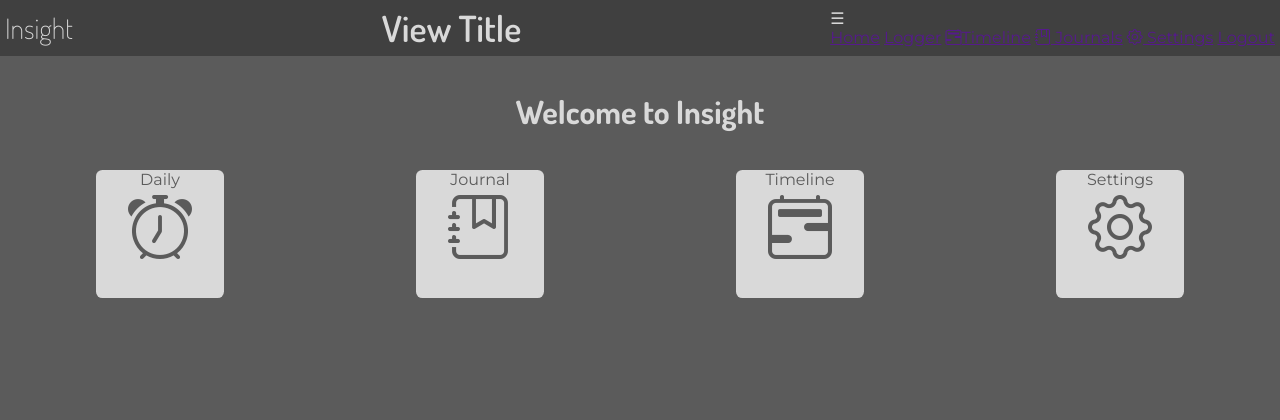
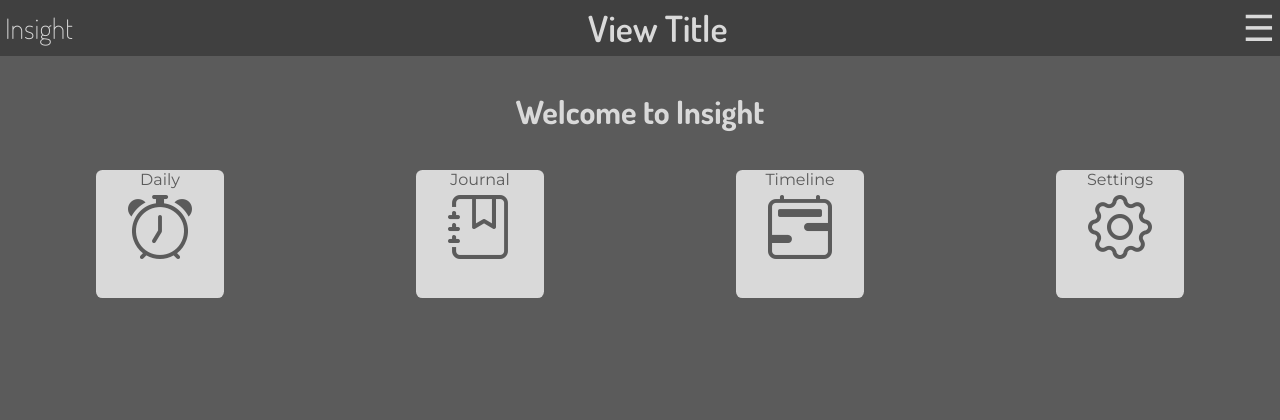
Before and after one commit to johnhansengit/insight, a Django app: page / in a window 1280 px wide. Shown: the top 420 px of the page. Run offline with Django 5.2, Linux system fonts and the light colour scheme.

Commit message:
Updates to nav styling

```diff
--- a/main_app/static/css/style.css
+++ b/main_app/static/css/style.css
@@ -48,7 +48,7 @@ header {
 
 main {
     width: 100%;
-    margin-top: 70px;
+    padding-top: 70px;
     display: flex;
     flex-direction: column;
 }
@@ -184,3 +184,31 @@ h1.home{
 #home-settings:hover::before {
     content: "Adjust user settings";
 }
+
+#hamburger-menu {
+    font-size: 36px;
+    color: var(--darkmode-lighttext);
+    cursor: pointer;
+}
+
+#nav-grid {
+    position: absolute;
+    right: 0;
+    width: 25vw;
+    display: flex;
+    opacity: 0;
+    flex-wrap: wrap;
+    gap: 10px;
+    background-color: var(--darkmode-header);
+    border-radius: 10px;
+    margin: 10px;
+    transition: all 0.25s ease;
+}
+
+#nav-grid a {
+    margin: 5px;
+    border-radius: 5px;
+    background-color: #D9D9D9;
+    text-decoration: none;
+    color: var(--darkmode-darktext);
+}
--- a/main_app/templates/base.html
+++ b/main_app/templates/base.html
@@ -26,7 +26,7 @@
       <div id="nav-grid">
         <a href="">Home</a>
         <a href="">Logger</a>
-        <a href=""> <i class="bi bi-calendar2-range"></i>Timeline</a>
+        <a href=""><i class="bi bi-calendar2-range"></i>Timeline</a>
         <a href=""><i class="bi bi-journal-bookmark"></i> Journals</a>
         <a href=""><i class="bi bi-gear"></i> Settings</a>
         <a href="">Logout</a>
```
